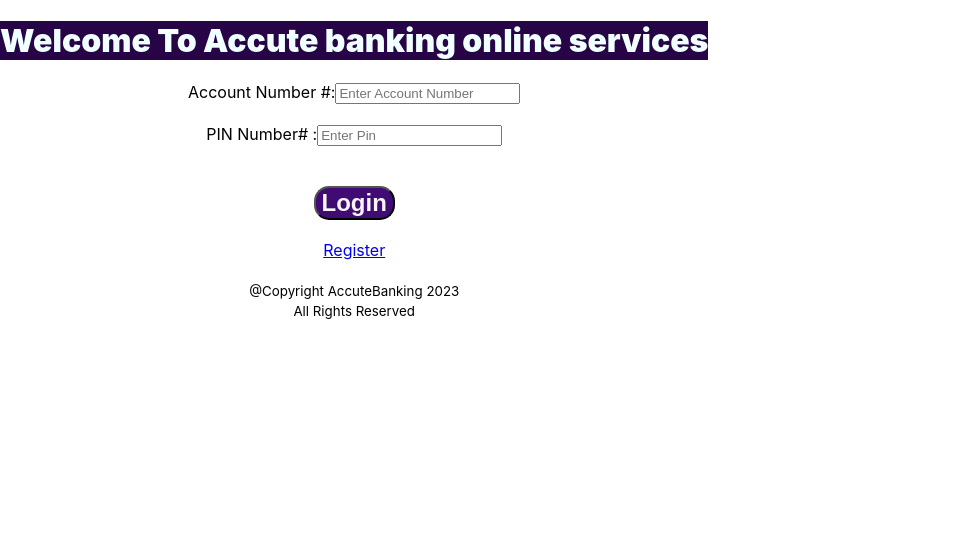
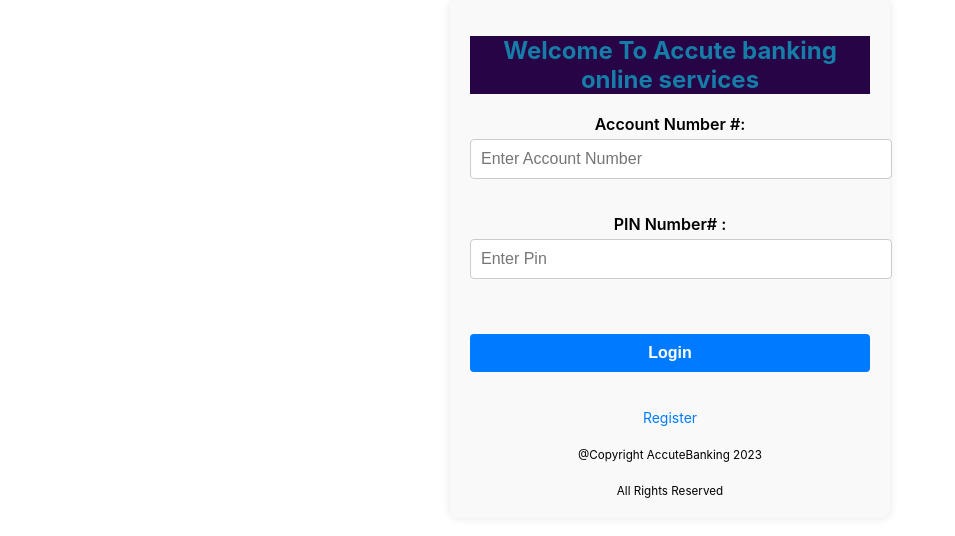
Before and after one commit to Tanaka878/Front-End, a React (Create React App) app: page / in a window 1280 px wide. Shown: the top 536 px of the page, without its empty margins (0-955 px from the left). Built offline with nearby package versions, Linux system fonts and the light colour scheme; no server answers.

Commit message:
Styling the home page

```diff
--- a/package.json
+++ b/package.json
@@ -9,7 +9,7 @@
     "axois": "^0.0.1-security",
     "bootstrap": "^5.3.2",
     "cors": "^2.8.5",
-    "react": "^18.2.0",
+    "react": "^18.3.1",
     "react-dom": "^18.2.0",
     "react-router-dom": "^6.22.0",
     "react-scripts": "5.0.1",
--- a/src/LoginPage/LoginPage.js
+++ b/src/LoginPage/LoginPage.js
@@ -29,7 +29,7 @@ const LoginPage = (props) => {
 
     React.useEffect(function(){
         console.log(count)
-        fetch(`http://localhost:8080/${count}`)
+        fetch(`http://localhost:8082/${count}`)
         .then(res=>res.json()
         .then(data=> setUserData(function(prev){
 
@@ -120,9 +120,7 @@ const LoginPage = (props) => {
         <button className='submitButton' onClick={()=>props.getDetails(userData.name, userData.balance,userData.accountNumber)
         }>Login</button>
 
-    </form>
-
-    <footer>
+<footer>
         <br></br>
         <Link to={'/newUser'}>Register</Link>
         <br></br>
@@ -133,6 +131,10 @@ const LoginPage = (props) => {
         <small>All Rights Reserved</small>
     </footer>
 
+    </form>
+
+
+
     </div>
 
 
--- a/src/OptionsRouting/BuyAirTime.js
+++ b/src/OptionsRouting/BuyAirTime.js
@@ -23,7 +23,7 @@ const BuyAirTime = (props) => {
   //handling changes in user data
   function UpdateUserDetails(){
 
-    fetch(`http://localhost:8080/${props.AccountHolder}?balance=${AirTimeData.amount}`,{
+    fetch(`http://localhost:8082/${props.AccountHolder}?balance=${AirTimeData.amount}`,{
       method:"PUT",
       body:JSON.stringify(AirTimeData),
       headers:{
@@ -48,7 +48,7 @@ const BuyAirTime = (props) => {
 
 
     //sending the data
-    fetch(`http://localhost:8080/receiveHistory`,{
+    fetch(`http://localhost:8082/receiveHistory`,{
       method:"POST",
       body:JSON.stringify(objectToSend),
       headers:{
--- a/src/OptionsRouting/FeesPayment.js
+++ b/src/OptionsRouting/FeesPayment.js
@@ -30,7 +30,7 @@ const FeesPayment = (props) => {
 
 
     //sending the data
-    fetch(`http://localhost:8080/receiveHistory`,{
+    fetch(`http://localhost:8082/receiveHistory`,{
       method:"POST",
       body:JSON.stringify(objectToSend),
       headers:{
@@ -49,7 +49,7 @@ const FeesPayment = (props) => {
 
   function UpdateUserDetails(){
 
-    fetch(`http://localhost:8080/${props.AccountHolder}?balance=${feesData.amount}`,{
+    fetch(`http://localhost:8082/${props.AccountHolder}?balance=${feesData.amount}`,{
       method:"PUT",
       body:JSON.stringify(feesData),
       headers:{
--- a/src/OptionsRouting/InterBankTransfer.js
+++ b/src/OptionsRouting/InterBankTransfer.js
@@ -23,7 +23,7 @@ const InterBankTransfer = (props) => {
       amount: InterBankData.amount,
     };
     //sending the data
-    fetch(`http://localhost:8080/receiveHistory`,{
+    fetch(`http://localhost:8082/receiveHistory`,{
       method:"POST",
       body:JSON.stringify(objectToSend),
       headers:{
@@ -41,7 +41,7 @@ const InterBankTransfer = (props) => {
   //handling change in user deatils
   function UpdateUserDetails(){
 
-    fetch(`http://localhost:8080/${props.AccountHolder}?balance=${InterBankData.amount}`,{
+    fetch(`http://localhost:8082/${props.AccountHolder}?balance=${InterBankData.amount}`,{
       method:"PUT",
       body:JSON.stringify(InterBankData),
       headers:{
--- a/src/OptionsRouting/MotorVehicle.js
+++ b/src/OptionsRouting/MotorVehicle.js
@@ -26,7 +26,7 @@ const MotorVehicle = (props) => {
 
 
           //sending the data
-          fetch(`http://localhost:8080/receiveHistory`,{
+          fetch(`http://localhost:8082/receiveHistory`,{
             method:"POST",
             body:JSON.stringify(objectToSend),
             headers:{
--- a/src/OptionsRouting/PayBills.js
+++ b/src/OptionsRouting/PayBills.js
@@ -18,7 +18,7 @@ const PayBills = (props) => {
     //function to update the details
     function updateDetails(){
     //
-        fetch(`http://localhost:8080/${props.AccountHolder}?balance=${value-transactionData.amountTobePayed}`,{
+        fetch(`http://localhost:8082/${props.AccountHolder}?balance=${value-transactionData.amountTobePayed}`,{
       method:"PUT",
       body:JSON.stringify(transactionData),
       headers:{
@@ -37,7 +37,7 @@ const PayBills = (props) => {
             amount:transactionData.amountTobePayed,
         };
 
-        fetch(`http://localhost:8080/receiveHistory`,{
+        fetch(`http://localhost:8082/receiveHistory`,{
       method:"POST",
       body:JSON.stringify(objectToSend),
       headers:{
--- a/src/OptionsRouting/RequestBalance.js
+++ b/src/OptionsRouting/RequestBalance.js
@@ -9,7 +9,7 @@ const RequestBalance = (props) => {
 
     //fetching the data from the server
     React.useEffect(function (){
-      fetch(`http://localhost:8080/history/${props.AccountHolder}`)
+      fetch(`http://localhost:8082/history/${props.AccountHolder}`)
       .then(res=> res.json())
       .then(result=>{
       // eslint-disable-next-line react-hooks/exhaustive-deps
--- a/src/index.css
+++ b/src/index.css
@@ -157,3 +157,87 @@ feesNav{
   background-color: aqua;
   color: black;
 }
+
+/* Style for the login page container */
+.loginPage {
+  width: 100%;
+  max-width: 400px;
+  margin: 0 auto;
+  padding: 20px;
+  border-radius: 8px;
+  box-shadow: 0 0 10px rgba(0, 0, 0, 0.1);
+  background-color: #f9f9f9;
+  margin-left: 450px;
+}
+
+/* Style for the header */
+.LoginHeader {
+  text-align: center;
+  color: #157da7;
+  margin-bottom: 20px;
+  font-size: 24px;
+  font-weight: bold;
+}
+
+/* Style for form labels */
+.loginPage label {
+  display: block;
+  margin-bottom: 5px;
+  font-weight: 600;
+}
+
+/* Style for form inputs */
+.loginPage input[type='text'],
+.loginPage input[type='password'] {
+  width: 100%;
+  padding: 10px;
+  margin-bottom: 15px;
+  border: 1px solid #ccc;
+  border-radius: 4px;
+  font-size: 16px;
+}
+
+/* Style for the submit button */
+.submitButton {
+  width: 100%;
+  padding: 10px;
+  border: none;
+  border-radius: 4px;
+  background-color: #007BFF;
+  color: white;
+  font-size: 16px;
+  cursor: pointer;
+  transition: background-color 0.3s ease;
+}
+
+.submitButton:hover {
+  background-color: #0056b3;
+}
+
+/* Style for conditional render message */
+.conditionalRender {
+  color: red;
+  text-align: center;
+  margin-bottom: 15px;
+}
+
+/* Style for the footer */
+footer {
+  text-align: center;
+  margin-top: 20px;
+  font-size: 14px;
+}
+
+footer a {
+  color: #007BFF;
+  text-decoration: none;
+}
+
+footer a:hover {
+  text-decoration: underline;
+}
+
+footer small {
+  display: block;
+  margin-top: 5px;
+}
```
Also changed, not shown: 1 other file (tests, documents, lock files or other folders).
